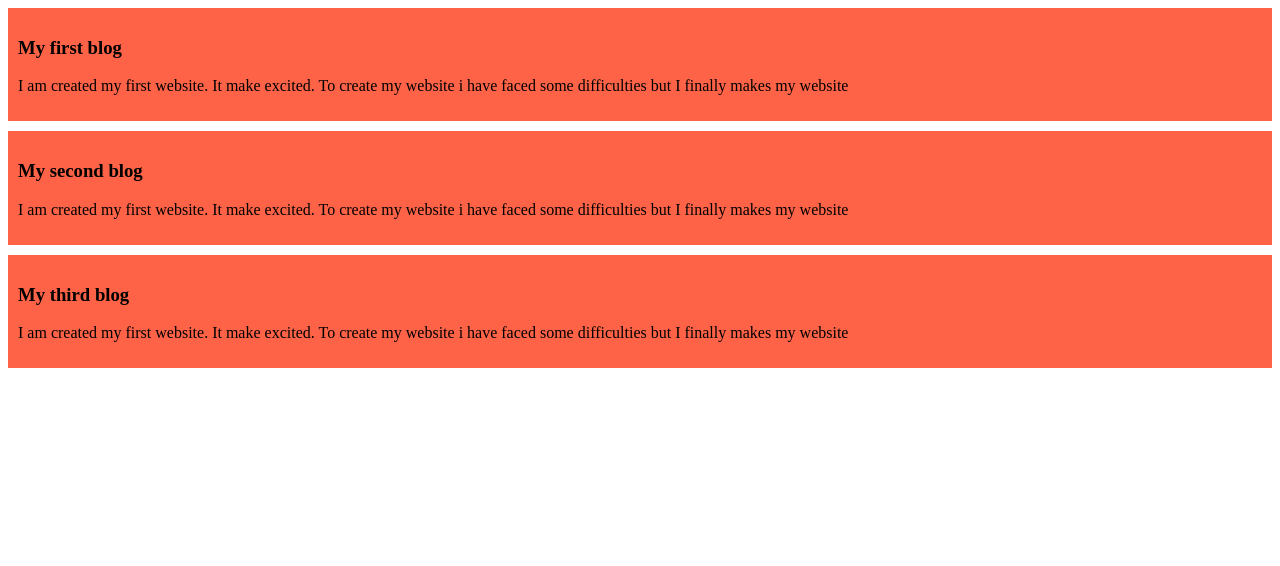
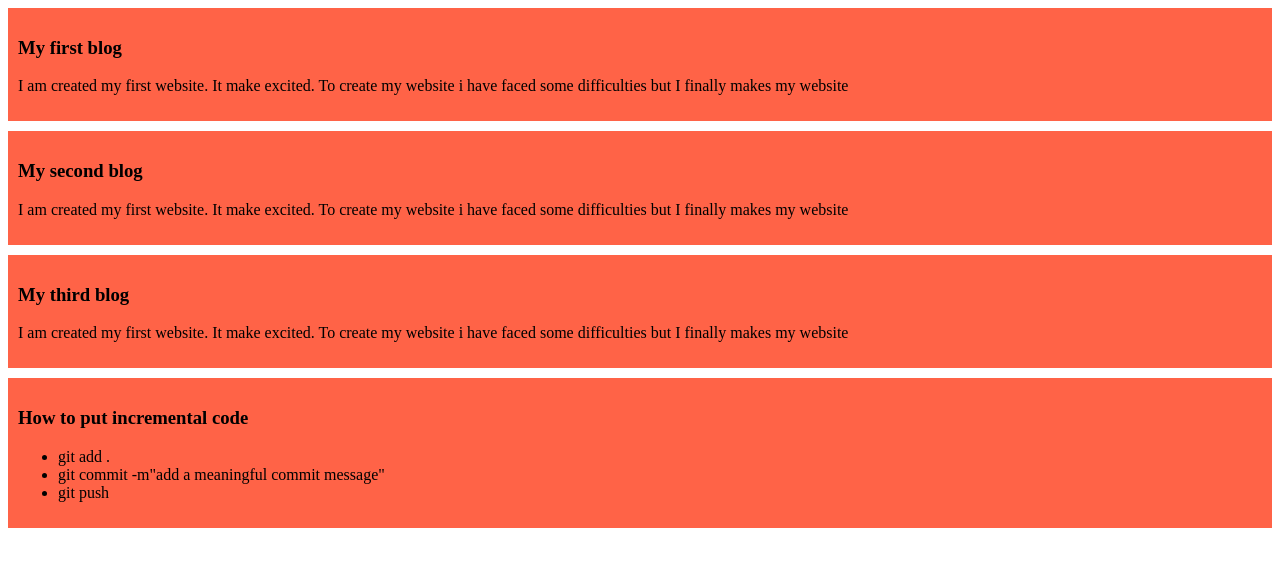
Before and after one commit to mrana007/my-simple-website, a plain HTML site: page index.html in a window 1280 px wide. Drawn offline with Linux system fonts and the light colour scheme.

Commit message:
added a list to push code

```diff
--- a/index.html
+++ b/index.html
@@ -19,5 +19,13 @@
         <h3>My third blog</h3>
         <p>I am created my first website. It make excited. To create my website i have faced some difficulties but I finally makes my website</p>
     </div>
+    <div>
+        <h3>How to put incremental code</h3>
+        <ul>
+            <li>git add .</li>
+            <li>git commit -m"add a meaningful commit message"</li>
+            <li>git push</li>
+        </ul>
+    </div>
 </body>
 </html>
```
